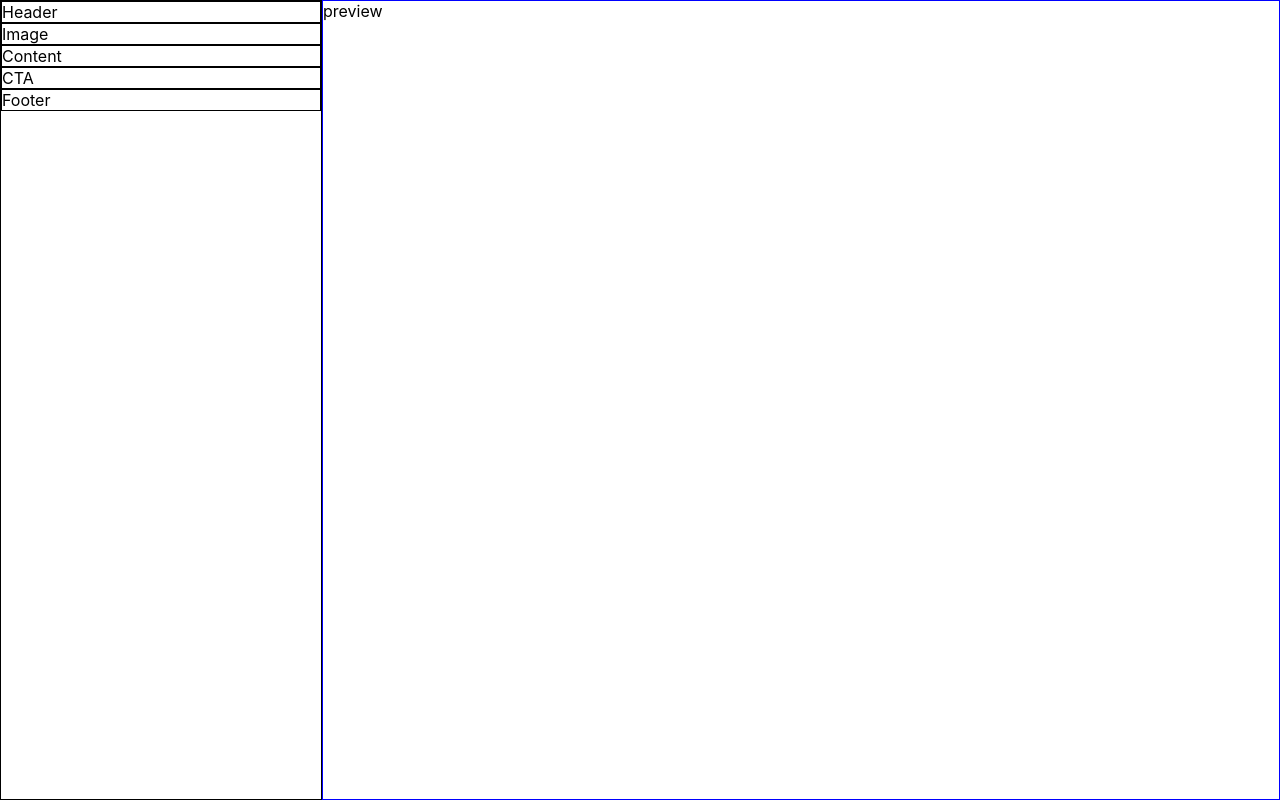
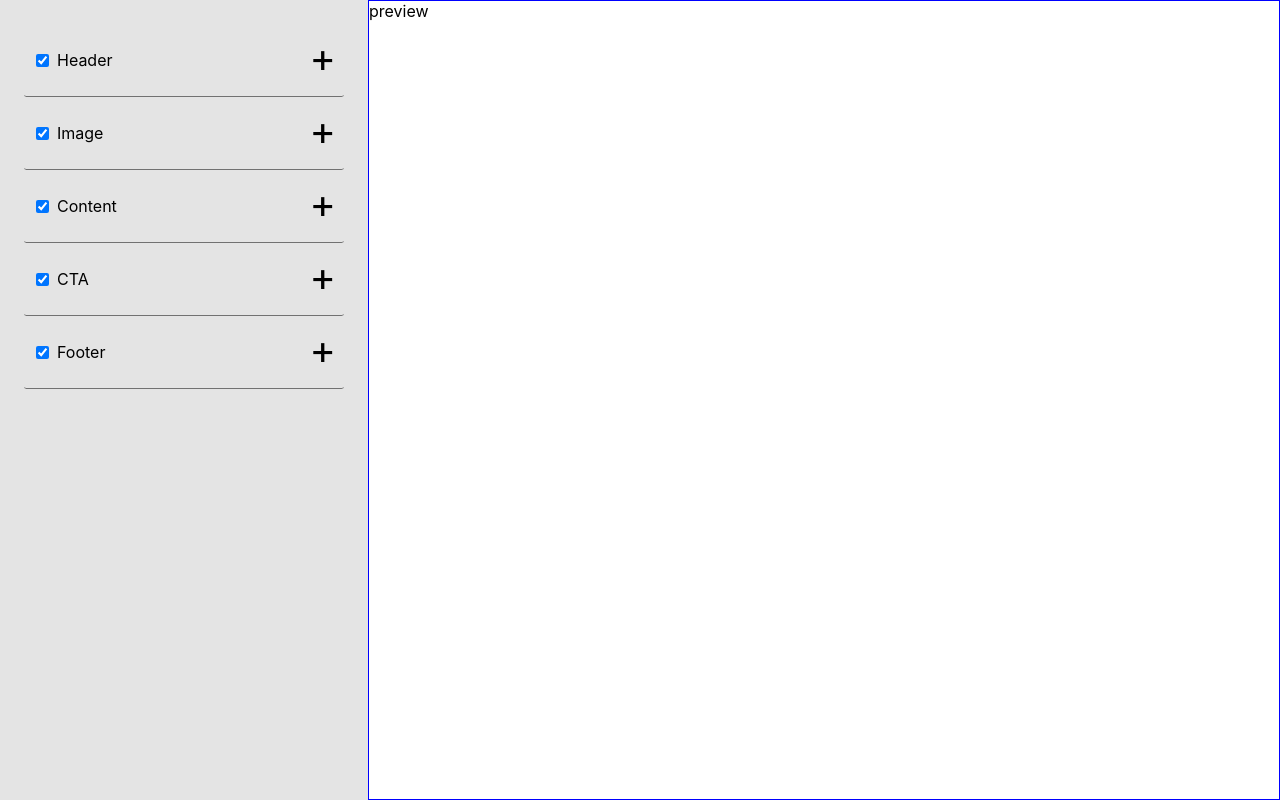
Before and after one commit to ryanbahan/easy-email-2020, a React (Create React App) app: page / in a window 1280 px wide. Built offline with nearby package versions, Linux system fonts and the light colour scheme.

Commit message:
Begin structuring builder component

```diff
--- a/src/App/App.js
+++ b/src/App/App.js
@@ -7,7 +7,7 @@ import ColorPicker from '../Colorpicker/ColorPicker';
 function App() {
   return (
     <div className="App">
-      <Builder forms={["Header", "Image", "Content", "CTA", "Footer"]}/>
+      <Builder menuTitles={["Header", "Image", "Content", "CTA", "Footer"]}/>
       <PreviewContainer />
     </div>
   );
--- a/src/Builder/Builder.css
+++ b/src/Builder/Builder.css
@@ -1,5 +1,6 @@
 .builder {
   min-width: 15rem;
   width: 25vw;
-  border: solid 1px black;
+  padding: 1.5rem;
+  background-color: #e4e4e4;
 }
--- a/src/Builder/Builder.js
+++ b/src/Builder/Builder.js
@@ -4,7 +4,7 @@ import DropdownContainer from '../DropdownContainer/DropdownContainer';
 
 export const Builder = props => {
 
-  const menus = props.forms.map(form => (<DropdownContainer title={form} />));
+  const menuContainers = props.menuTitles.map(menuTitle => (<DropdownContainer title={menuTitle} />));
 
-  return <section className="builder">{menus}</section>
+  return <section className="builder">{menuContainers}</section>
 }
--- a/src/DropdownContainer/DropdownContainer.css
+++ b/src/DropdownContainer/DropdownContainer.css
@@ -1,3 +1,31 @@
 .dropdown-container {
-  border: solid 1px black;
+  display: flex;
+  justify-content: space-between;
+  border-bottom: solid 0.5px rgba(0,0,0,0.5);
+  border-radius: 0.15rem;
+  padding: 0 0.5rem;
+  padding-bottom: 1rem;
+  margin: 1rem 0;
 }
+
+.dropdown-container > * {
+  margin: 0;
+  padding: 0;
+  display: flex;
+  align-items: center;
+}
+
+.title-wrapper {
+}
+
+.visibility-toggle {
+  margin-right: 0.5rem;
+  cursor: pointer;
+}
+
+.dropdown-toggle {
+  cursor: pointer;
+  font-size: 2.5rem;
+  line-height: 0.9;
+  padding-bottom: 0.25rem;
+}
--- a/src/DropdownContainer/DropdownContainer.js
+++ b/src/DropdownContainer/DropdownContainer.js
@@ -10,6 +10,13 @@ export default class DropdownContainer extends React.Component {
   }
 
   render() {
-    return <div className="dropdown-container">{this.props.title}</div>
+    return (
+      <div className="dropdown-container">
+        <div className="title-wrapper">
+          <input type="checkbox" className="visibility-toggle" checked/>
+          {this.props.title}
+        </div>
+        <p className="dropdown-toggle">+</p>
+      </div>)
   }
 }
```
